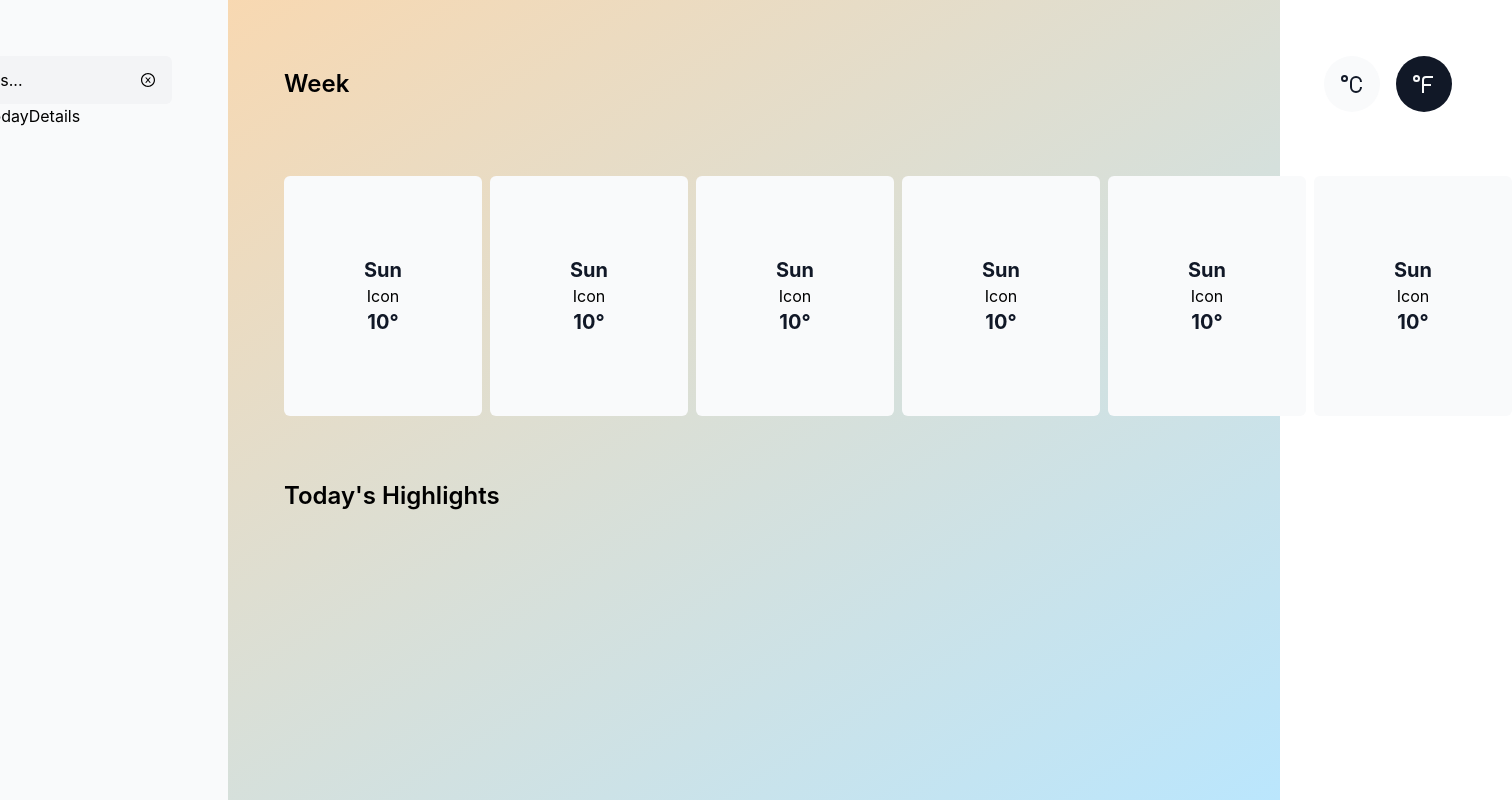
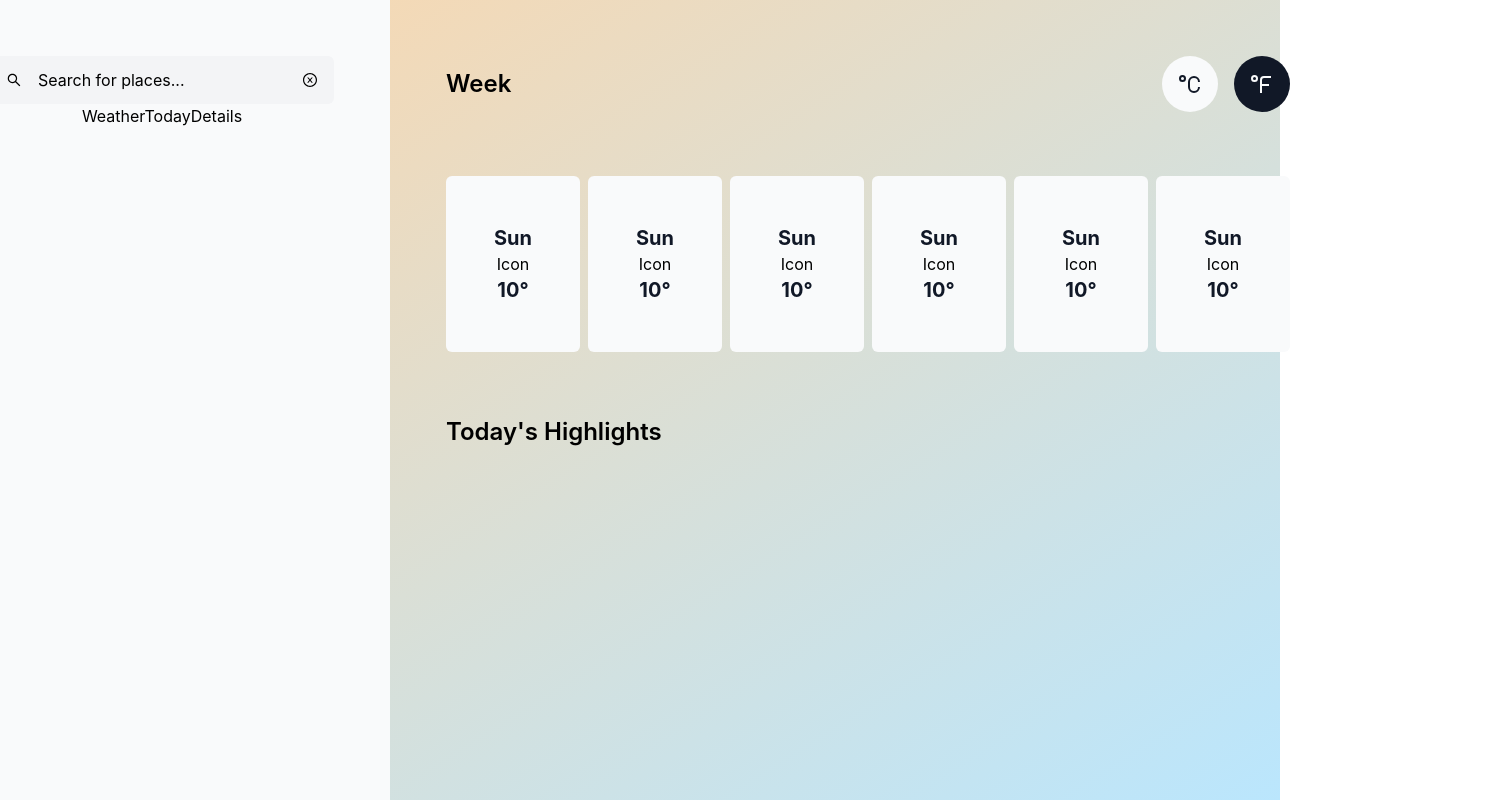
Before and after one commit to vladavoX/weather_app, a React (Vite) app: page / in a window 1280 px wide. Shown: the whole page, 1512 px wide, since content can reach past the window. Built offline with nearby package versions, Linux system fonts and the light colour scheme.

Commit message:
Small UI change

```diff
--- a/src/components/WeekDay.tsx
+++ b/src/components/WeekDay.tsx
@@ -1,6 +1,6 @@
 const WeekDay = () => {
   return (
-    <div className='bg-gray-50 flex flex-col items-center justify-center py-20 px-20 rounded-md'>
+    <div className='bg-gray-50 flex flex-col items-center justify-center py-12 px-12 rounded-md'>
       <p className='text-gray-900 font-bold text-xl'>Sun</p>
       <p>Icon</p>
       <p className='text-gray-900 font-bold text-xl'>10°</p>
```
